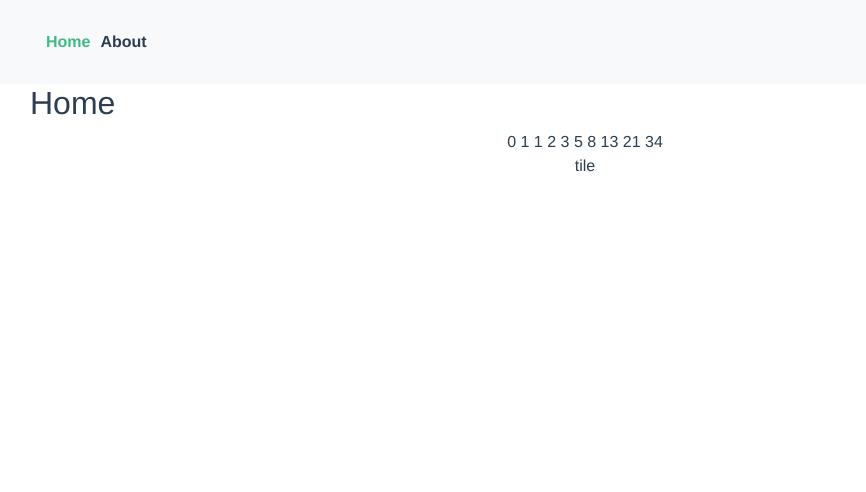
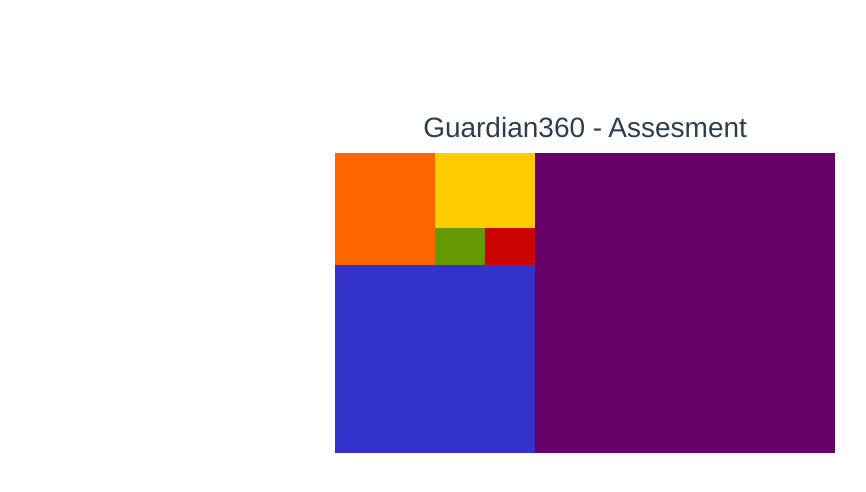
Before and after one commit to DeleteOMatic/guardian360, a Vue app: page /#/ in a window 1280 px wide. Shown: the top 492 px of the page, without its empty margins (55-921 px from the left). Built offline with nearby package versions, Linux system fonts and the light colour scheme; the HTML template or start-up script is replaced by a standard one.

Commit message:
Add the tiles

```diff
--- a/src/App.vue
+++ b/src/App.vue
@@ -1,15 +1,12 @@
 <template>
   <div id="app">
-    <Header />
     <router-view />
   </div>
 </template>
 <script>
-import Header from '@/components/3_organisms/Header.vue'
 
 export default {
   components: {
-    Header
   },
   watch: {
     $route (to, from) {
--- a/src/components/2_molecules/Navigation.vue
+++ /dev/null
@@ -1,47 +0,0 @@
-<template>
-  <nav id="nav" class="navbar navbar-expand-lg navbar-light bg-light">
-    <div class="container">
-    <a class="navbar-brand" href="#"></a>
-    <button
-      class="navbar-toggler"
-      type="button"
-    >
-      <span class="navbar-toggler-icon"></span>
-    </button>
-
-    <div class="collapse navbar-collapse" id="navbarNav">
-      <ul class="navbar-nav">
-        <li class="nav-item">
-          <router-link to="/">Home</router-link>
-        </li>
-        <li class="nav-item">
-          <router-link to="/about">About</router-link>
-        </li>
-      </ul>
-    </div>
-    </div>
-  </nav>
-</template>
-<script>
-export default {
-  name: 'Navigation'
-}
-</script>
-<style lang="scss">
-#nav {
-  padding: 30px;
-
-  a {
-    font-weight: bold;
-    color: #2c3e50;
-
-    &.router-link-exact-active {
-      color: #42b983;
-    }
-
-  }
-  .nav-item{
-    padding-right:10px;
-  }
-}
-</style>
--- a/src/components/3_organisms/FIbonacciTile.vue
+++ b/src/components/3_organisms/FIbonacciTile.vue
@@ -1,7 +1,7 @@
 <template>
-  <section>
-    <div v-html="info"></div>
-    <div v-html="tiles"></div>
+  <section class="section-guardian">
+    <h3>Guardian360 - Assesment</h3>
+    <div v-html="tiles" class="tiles"></div>
   </section>
 </template>
 <script>
@@ -16,28 +16,104 @@
     }
   },
   methods: {
-    // start
-    generateNumbers: function () {
-      console.log('generateNumbers')
+    // createTile
+    createTile: function (name, fibo) {
+      let tile = '<div class="tile ' + name + '" ><div>' + fibo + '</div></div>'
+
+      return tile
+    },
+    showNumber: function (id) {
+      alert(id)
+    },
+    generateTiles: function () {
+      // generateTiles
+      console.log('generateTiles')
+      this.tiles = ''
       let f0 = 0
       let f1 = 1
       let fibo = 0
-      this.info = ''
-      for (let i = 0; i < 10; i++) {
-        this.info = this.info + ' ' + fibo
+      let divName = ''
+
+      for (let i = 0; i < 6; i++) {
         f0 = f1
         f1 = fibo
         fibo = f1 + f0
+        divName = 'tile-' + fibo
+        this.tiles = this.tiles + ' ' + this.createTile(divName, fibo)
       }
-    },
-    generateTiles: function () {
-      this.tiles = '<div>tile</div>'
+
+      // generateTiles
     }
     // end
   },
   mounted () {
-    this.generateNumbers()
     this.generateTiles()
   }
 }
 </script>
+<style lang="scss" scoped>
+.section-guardian{
+  margin-top:10%;
+  .tiles {
+  display: grid;
+  grid-gap: 0px;
+  grid-template-rows: 4fr 2fr 2fr 8fr;
+  grid-template-columns: 4fr 2fr 2fr 12fr;
+  height: 300px;
+  width: 500px;
+  margin: 0 auto;
+
+  ::v-deep .tile{
+    display: grid;
+    cursor: pointer;
+    align-items: center;
+    justify-items: center;
+
+    div{
+      display:none;
+      width:10px;
+      height:10px;
+      margin-top:-10px;
+    }
+    &:active div,
+    &:hover div,
+    &.active{
+      display: block;
+      color:white;
+      font-weight: bold;
+    }
+  }
+  ::v-deep .tile-1{
+    background-color:#669900;
+    grid-row: 2 / 3;
+    grid-column: 2 / 2;
+
+    &:nth-child(2){
+      background-color:#cb0202;
+      grid-row: 2 / 3;
+      grid-column: 3 / 3;
+    }
+  }
+  ::v-deep .tile-2{
+      background-color:#ffcc00;
+      grid-row: 1 / 2;
+      grid-column: 2 / 4;
+    }
+  ::v-deep .tile-3{
+      background-color:#ff6600;
+      grid-row: 1 / 3;
+      grid-column: 1 / 2;
+    }
+  ::v-deep .tile-5{
+      background-color:#3332cb;
+      grid-row: 3 / 6;
+      grid-column: 1 / 4;
+    }
+  ::v-deep .tile-8{
+      background-color:#660066;
+      grid-row: 1 / 6;
+      grid-column: 4 / 4;
+    }
+  }
+}
+</style>
--- a/src/components/3_organisms/Header.vue
+++ /dev/null
@@ -1,20 +0,0 @@
-<template>
-  <header>
-    <Navigation />
-  </header>
-</template>
-
-<script>
-import Navigation from '@/components/2_molecules/Navigation.vue'
-
-export default {
-  name: 'Header',
-  components: {
-    Navigation
-  }
-}
-</script>
-
-<style lang="scss">
-
-</style>
--- a/src/components/4_templates/AboutContent.vue
+++ /dev/null
@@ -1,14 +0,0 @@
-<template>
-  <section id="section-about">
-    <main class="container">
-      <h2>About</h2>
-    </main>
-  </section>
-</template>
-<script>
-
-export default {
-  name: 'AboutContent'
-}
-</script>
-<style lang="scss"></style>
--- a/src/components/4_templates/HomeContent.vue
+++ b/src/components/4_templates/HomeContent.vue
@@ -1,14 +1,12 @@
 <template>
   <section class="section-home">
     <main class="container">
-      <h2>Home</h2>
       <FibonacciTile />
     </main>
   </section>
 </template>
 <script>
 import FibonacciTile from '@/components/3_organisms/FIbonacciTile.vue'
-import Header from '@/components/3_organisms/Header.vue'
 
 export default {
   name: 'HomeContent',
--- a/src/components/HelloWorld.vue
+++ /dev/null
@@ -1,61 +0,0 @@
-<template>
-  <div class="hello">
-    <h1>{{ msg }}</h1>
-    <p>
-      For a guide and recipes on how to configure / customize this project,<br>
-      check out the
-      <a href="https://cli.vuejs.org" target="_blank" rel="noopener">vue-cli documentation</a>.
-    </p>
-    <h3>Installed CLI Plugins</h3>
-    <ul>
-      <li><a href="https://github.com/vuejs/vue-cli/tree/dev/packages/%40vue/cli-plugin-babel" target="_blank" rel="noopener">babel</a></li>
-      <li><a href="https://github.com/vuejs/vue-cli/tree/dev/packages/%40vue/cli-plugin-typescript" target="_blank" rel="noopener">typescript</a></li>
-      <li><a href="https://github.com/vuejs/vue-cli/tree/dev/packages/%40vue/cli-plugin-router" target="_blank" rel="noopener">router</a></li>
-      <li><a href="https://github.com/vuejs/vue-cli/tree/dev/packages/%40vue/cli-plugin-vuex" target="_blank" rel="noopener">vuex</a></li>
-      <li><a href="https://github.com/vuejs/vue-cli/tree/dev/packages/%40vue/cli-plugin-eslint" target="_blank" rel="noopener">eslint</a></li>
-    </ul>
-    <h3>Essential Links</h3>
-    <ul>
-      <li><a href="https://vuejs.org" target="_blank" rel="noopener">Core Docs</a></li>
-      <li><a href="https://forum.vuejs.org" target="_blank" rel="noopener">Forum</a></li>
-      <li><a href="https://chat.vuejs.org" target="_blank" rel="noopener">Community Chat</a></li>
-      <li><a href="https://twitter.com/vuejs" target="_blank" rel="noopener">Twitter</a></li>
-      <li><a href="https://news.vuejs.org" target="_blank" rel="noopener">News</a></li>
-    </ul>
-    <h3>Ecosystem</h3>
-    <ul>
-      <li><a href="https://router.vuejs.org" target="_blank" rel="noopener">vue-router</a></li>
-      <li><a href="https://vuex.vuejs.org" target="_blank" rel="noopener">vuex</a></li>
-      <li><a href="https://github.com/vuejs/vue-devtools#vue-devtools" target="_blank" rel="noopener">vue-devtools</a></li>
-      <li><a href="https://vue-loader.vuejs.org" target="_blank" rel="noopener">vue-loader</a></li>
-      <li><a href="https://github.com/vuejs/awesome-vue" target="_blank" rel="noopener">awesome-vue</a></li>
-    </ul>
-  </div>
-</template>
-
-<script lang="ts">
-import { Component, Prop, Vue } from 'vue-property-decorator'
-
-@Component
-export default class HelloWorld extends Vue {
-  @Prop() private msg!: string;
-}
-</script>
-
-<!-- Add "scoped" attribute to limit CSS to this component only -->
-<style scoped lang="scss">
-h3 {
-  margin: 40px 0 0;
-}
-ul {
-  list-style-type: none;
-  padding: 0;
-}
-li {
-  display: inline-block;
-  margin: 0 10px;
-}
-a {
-  color: #42b983;
-}
-</style>
--- a/src/router/index.ts
+++ b/src/router/index.ts
@@ -12,17 +12,6 @@
       title: 'Home'
     },
     component: Home
-  },
-  {
-    path: '/about',
-    name: 'about',
-    meta: {
-      title: 'About'
-    },
-    // route level code-splitting
-    // this generates a separate chunk (about.[hash].js) for this route
-    // which is lazy-loaded when the route is visited.
-    component: () => import(/* webpackChunkName: "about" */ '../views/About.vue')
   }
 ]
 
--- a/src/views/About.vue
+++ /dev/null
@@ -1,16 +0,0 @@
-<template>
-  <div class="about">
-    <AboutContent />
-  </div>
-</template>
-<script>
-// @ is an alias to /src
-import AboutContent from '@/components/4_templates/AboutContent.vue'
-
-export default {
-  name: 'about',
-  components: {
-    AboutContent
-  }
-}
-</script>
```
